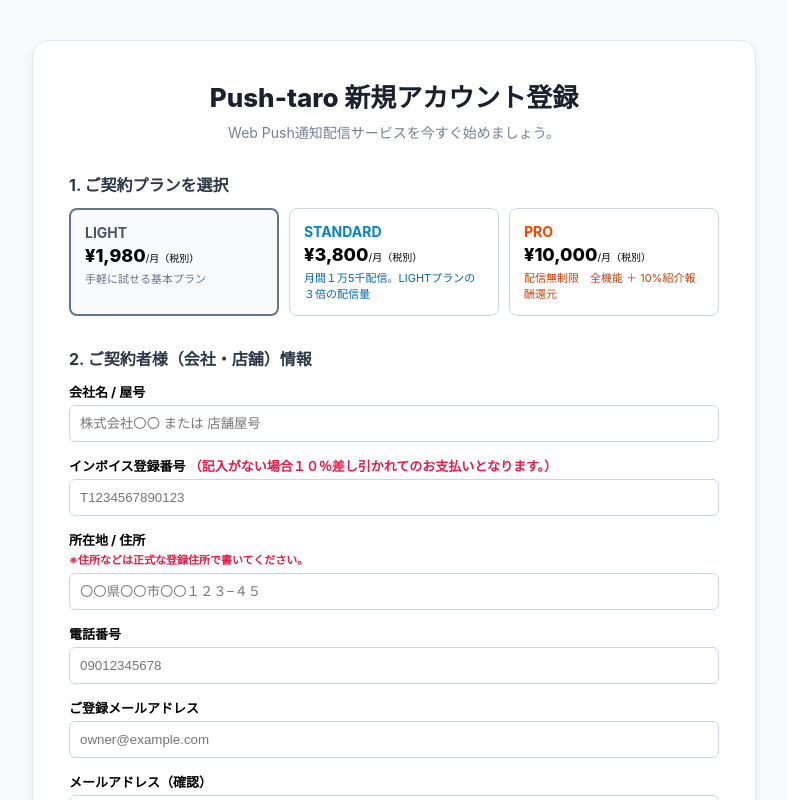
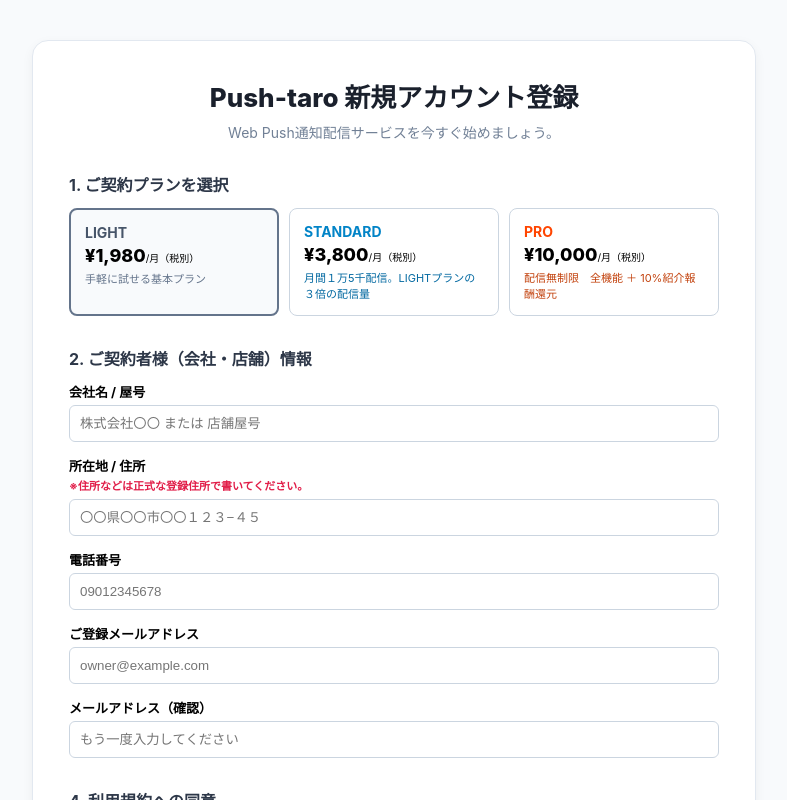
Before and after one commit to thellcishii-lang/push-taro, a Next.js app: page /signup in a window 1280 px wide. Shown: the top 800 px of the page, without its empty margins (246-1033 px from the left). Built offline with nearby package versions, Linux system fonts and the light colour scheme; no server answers.

Commit message:
Update page.tsx

```diff
--- a/app/signup/page.tsx
+++ b/app/signup/page.tsx
@@ -87,11 +87,10 @@ export default function SignupPage() {
       }
     }
 
-    // ④ 法人の場合はインボイス番号が必須
-    if (companyName && !invoiceNumber) {
-      alert('法人の方はインボイス登録番号の入力をお願いします。');
-      return;
-    }
+    if (selectedPlan === 'pro' && !invoiceNumber) {
+  alert('PROプランではインボイス登録番号が必須です。');
+  return;
+}
     // ============================================================
 
     setLoading(true);
@@ -222,18 +221,6 @@ export default function SignupPage() {
               />
             </div>
 
-            <div>
-              <label style={{ display: 'block', marginBottom: '4px', fontWeight: 'bold', fontSize: '13px' }}>
-                インボイス登録番号 <span style={{ color: '#e11d48' }}>（記入がない場合１０％差し引かれてのお支払いとなります。）</span>
-              </label>
-              <input
-                type="text"
-                placeholder="T1234567890123"
-                value={invoiceNumber}
-                onChange={(e) => setInvoiceNumber(e.target.value)}
-                style={{ width: '100%', padding: '10px', borderRadius: '6px', border: '1px solid #cbd5e0', boxSizing: 'border-box' }}
-              />
-            </div>
 
             <div>
               <label style={{ display: 'block', marginBottom: '2px', fontWeight: 'bold', fontSize: '13px' }}>所在地 / 住所</label>
```
